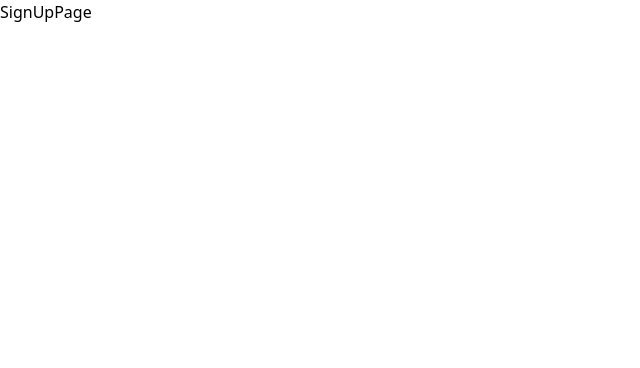
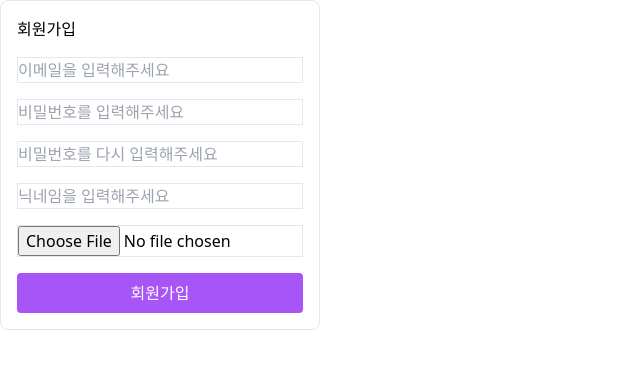
Before and after one commit to LSJ0706/psychological-test, a React (Vite) app: page /sign-up in a window 1280 px wide. Shown: the top 368 px of the page, without its empty margins (0-640 px from the left). Built offline with nearby package versions, Linux system fonts and the light colour scheme.

Commit message:
feat: add signUpPage components

```diff
--- /dev/null
+++ b/src/components/commons/AuthForm.jsx
@@ -0,0 +1,30 @@
+import React from 'react';
+
+const AuthForm = ({ title, inputs, buttonText, onSubmit }) => {
+  const handleSubmit = (e) => {
+    e.preventDefault();
+    const formData = new FormData(e.currentTarget);
+    const data = {};
+    inputs.forEach(({ name }) => {
+      if (name !== 'confirmPassword') {
+        data[name] = formData.get(name);
+      }
+    });
+    onSubmit(data);
+  };
+  return (
+    <div>
+      <form onSubmit={handleSubmit} className="flex flex-col gap-4 p-4 border rounded-lg w-80">
+        <h2>{title}</h2>
+        {inputs.map(({ name, type, placeholder }) => (
+          <input key={name} name={name} type={type} placeholder={placeholder} className="border" required />
+        ))}
+        <button type="submit" className="bg-purple-500 text-white p-2 rounded">
+          {buttonText}
+        </button>
+      </form>
+    </div>
+  );
+};
+
+export default AuthForm;
--- a/src/libs/apis/auth.js
+++ b/src/libs/apis/auth.js
@@ -1,15 +1,21 @@
 import axios from 'axios';
+import { useAuthStore } from '@store/store';
 
 const API_URL = 'https://www.nbcamp-react-auth.link';
 
 export const signUp = async (userData) => {
   const response = await axios.post(`${API_URL}/register`, userData);
-  return response.data;
+  return response.data.data;
 };
 
 export const signIn = async (userData) => {
-  const response = await axios.post(`${API_URL}/login`, userData);
-  return response.data;
+  try {
+    const response = await axios.post(`${API_URL}/login`, userData);
+    console.log(response.data);
+    return response.data;
+  } catch (error) {
+    return error.response;
+  }
 };
 
 export const getUser = async (userId) => {
@@ -21,3 +27,17 @@ export const patchUserProfile = async (userData) => {
   const response = await axios.patch(`${API_URL}/user`, userData);
   return response.data;
 };
+
+// 인증된 요청을 위한 axios 인스턴스
+export const authApi = axios.create({
+  baseURL: 'https://your-api.com/api'
+});
+
+// 요청에 자동으로 토큰 추가
+authApi.interceptors.request.use((config) => {
+  const token = useAuthStore.getState().token;
+  if (token) {
+    config.headers.Authorization = `Bearer ${token}`;
+  }
+  return config;
+});
--- a/src/pages/HomePage.jsx
+++ b/src/pages/HomePage.jsx
@@ -1,7 +1,40 @@
 import React from 'react';
-
+import { getTestResults, createTestResult, deleteTestResult, updateTestResultVisibility } from '@apis/testResults';
 const home = () => {
-  return <div>home 화면 입니다~</div>;
+  const getHandler = async () => {
+    const data = await getTestResults();
+    console.log(data);
+  };
+  const postHandler = async () => {
+    const resultData = {
+      nickname: '닉네임',
+      result: 'MBTI 유형',
+      visibility: true
+    };
+    console.log(await createTestResult(resultData));
+  };
+  const deleteHandler = async () => {
+    console.log(await deleteTestResult('유저 ID'));
+  };
+  const patchHandler = async () => {
+    console.log(await updateTestResultVisibility(6086, { visibility: false }));
+  };
+  return (
+    <div className="flex flex-col justify-center items-center h-screen bg-blue-200 ">
+      <h2>무료 성격 테스트</h2>
+      <p>자신의 성격 유형을 확인할 수 있도록 솔직하게 답변해주세요.</p>
+      <br />
+      <button onClick={getHandler} className="bg-blue-500 hover:bg-fuchsia-500">
+        get 해보기
+      </button>
+      <br />
+      <button onClick={postHandler}>post 해보기</button>
+      <br />
+      <button onClick={deleteHandler}>delete 해보기</button>
+      <br />
+      <button onClick={patchHandler}>patch 해보기</button>
+    </div>
+  );
 };
 
 export default home;
--- a/src/pages/SignUpPage.jsx
+++ b/src/pages/SignUpPage.jsx
@@ -1,7 +1,19 @@
 import React from 'react';
-
+import { signUp } from '@apis/auth';
+import AuthForm from '../components/commons/AuthForm';
 const SignUpPage = () => {
-  return <div>SignUpPage</div>;
+  const inputs = [
+    { name: 'id', type: 'email', placeholder: '이메일을 입력해주세요' },
+    { name: 'password', type: 'password', placeholder: '비밀번호를 입력해주세요' },
+    { name: 'confirmPassword', type: 'password', placeholder: '비밀번호를 다시 입력해주세요' },
+    { name: 'nickname', type: 'text', placeholder: '닉네임을 입력해주세요' },
+    { name: 'avatar', type: 'file', placeholder: '사진을 입력해주세요' }
+  ];
+  return (
+    <div>
+      <AuthForm title="회원가입" inputs={inputs} buttonText="회원가입" onSubmit={signUp}></AuthForm>
+    </div>
+  );
 };
 
 export default SignUpPage;
--- /dev/null
+++ b/src/store/store.js
@@ -0,0 +1,7 @@
+import { create } from 'zustand';
+
+export const useAuthStore = create((set) => ({
+  token: null,
+  setToken: (token) => set({ token }),
+  signOut: () => set({ token: null })
+}));
```
